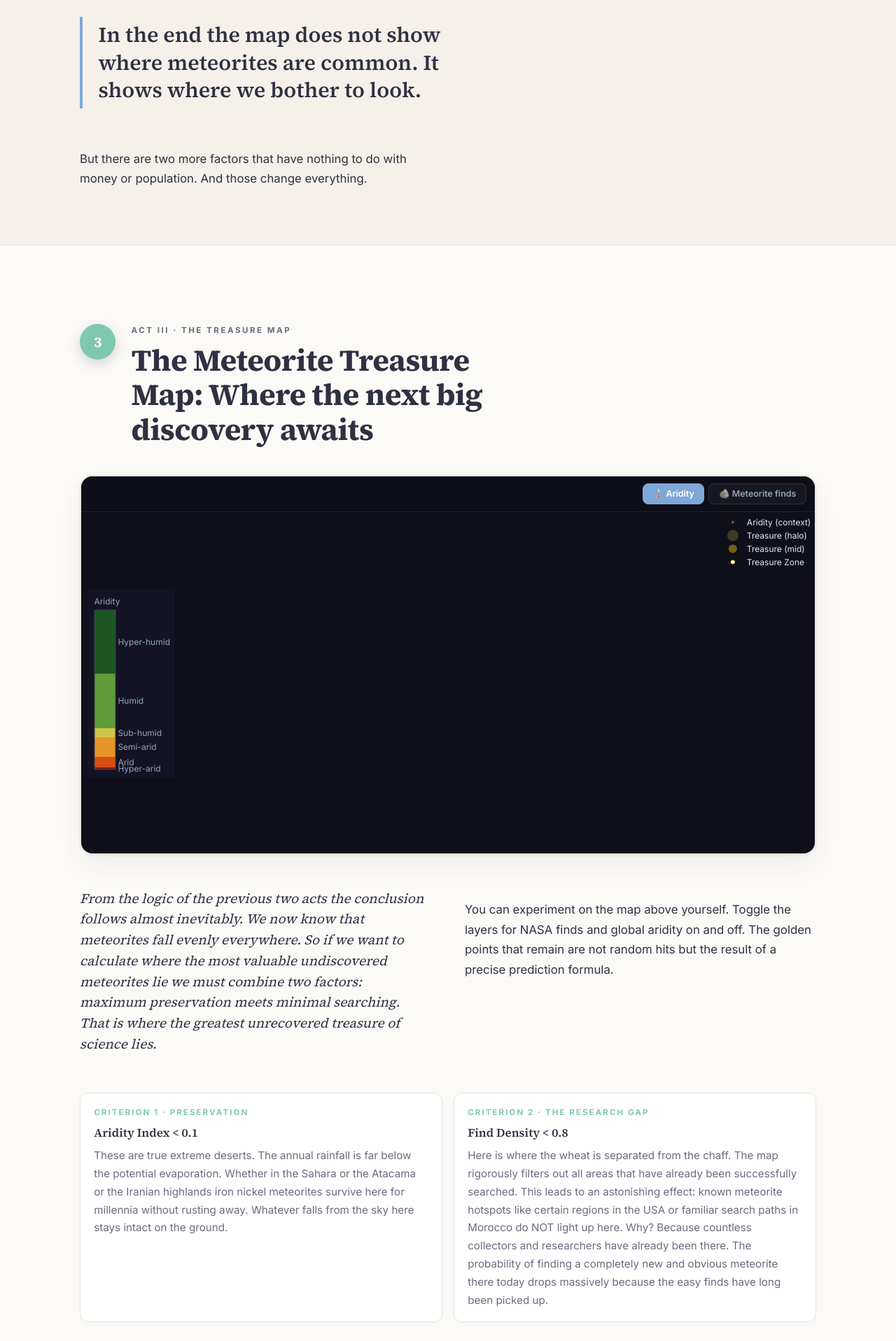
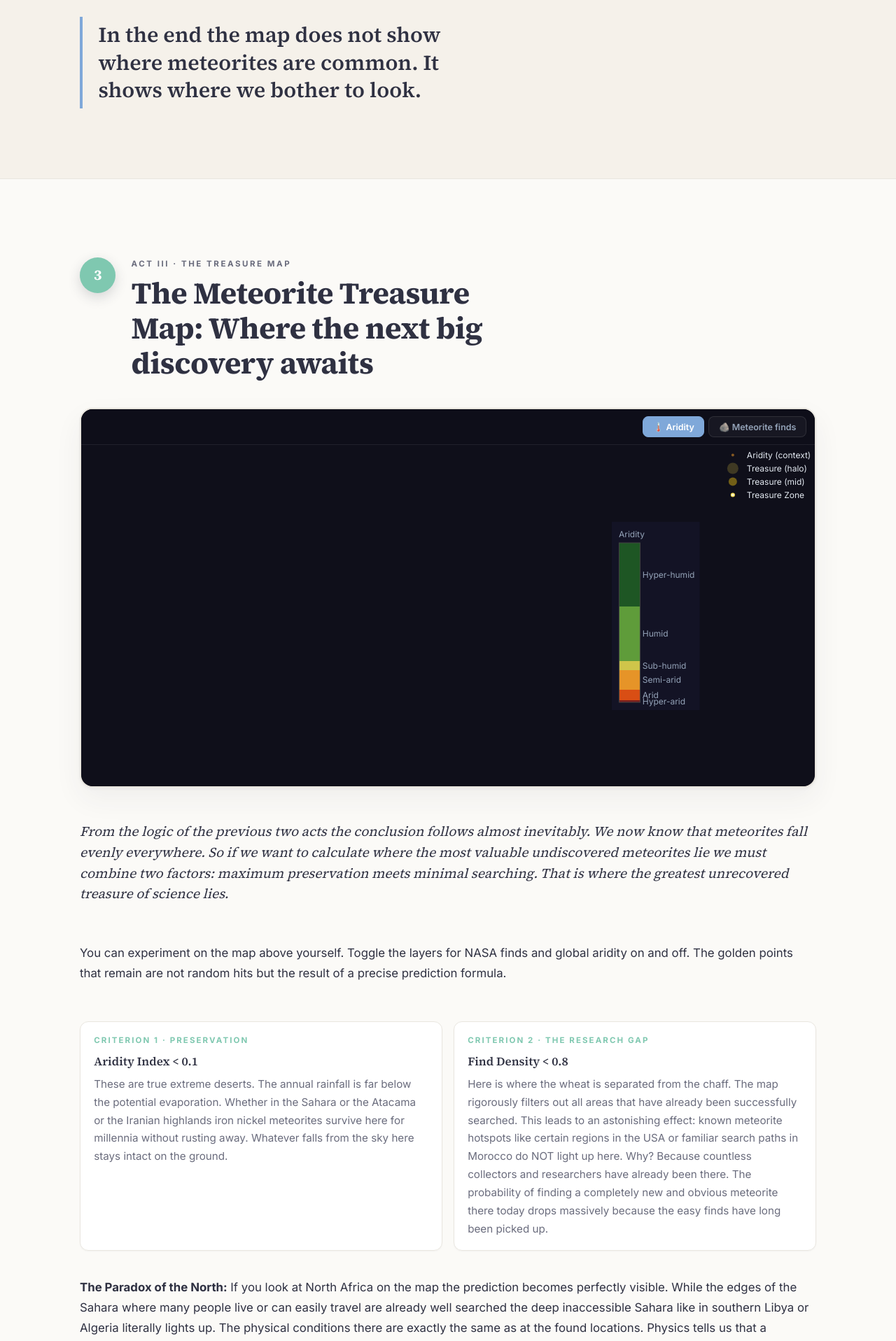
Before and after one commit to podsv-fs26-ad24/ad24-4-fancyproject, a Flask app: page / in a window 1280 px wide. Shown: the part 3640-5557 px from the top of the page at 70% size. Run offline with Flask 3, Linux system fonts and the light colour scheme; some libraries are stand-ins or nearby versions.

Commit message:
all done

```diff
--- a/src/templates/index.html
+++ b/src/templates/index.html
@@ -243,6 +243,11 @@
     @media (max-width: 820px) {
       .story { grid-template-columns: 1fr; gap: 1.6rem; }
     }
+    /* Section 3 uses a single flowing column – avoids the gap the
+       2-col grid would otherwise leave on the right side. */
+    .story.story--single-col {
+      grid-template-columns: 1fr;
+    }
     .story p { font-size: 1.05rem; }
     .story p + p { margin-top: 1.05rem; }
     .story p.lead-in {
@@ -819,10 +824,6 @@
           Whether a meteorite <em>falls</em> is a question of physics, and physics is the same everywhere on Earth. Whether a meteorite is <em>found</em> is a question of people, and people are spread very unevenly across the planet.
         </p>
 
-        <p>
-          The next two maps show why.
-        </p>
-
       </div>
     </div>
   </section>
@@ -875,10 +876,6 @@
         </p>
 
         <div class="pull">In the end the map does not show where meteorites are common. It shows where we bother to look.</div>
-
-        <p>
-          But there are two more factors that have nothing to do with money or population. And those change everything.
-        </p>
 
       </div>
     </div>
@@ -910,7 +907,7 @@
         <div class="map-canvas with-toolbar" id="map-c"></div>
       </div>
 
-      <div class="story reveal">
+      <div class="story story--single-col reveal">
 
         <p class="lead-in">
           From the logic of the previous two acts the conclusion follows almost inevitably. We now know that meteorites fall evenly everywhere. So if we want to calculate where the most valuable undiscovered meteorites lie we must combine two factors: maximum preservation meets minimal searching. That is where the greatest unrecovered treasure of science lies.
@@ -964,8 +961,11 @@
       </div>
 
       <p class="lead-in reveal" style="max-width: 60ch; margin-bottom: 2rem;">
-        Click on the description that best fits your stone. We will handle
-        the default settings for you. You only need to add the mass.
+        Choose a <strong>main group</strong>, then pick a <strong>subclass</strong>,
+        and enter the mass in grams. The calculator will estimate the collector
+        market value based on the median price per gram for that class.
+        If you are not sure about the classification, scroll down and click
+        one of the five cards below to fill in both dropdowns automatically.
       </p>
 
       <div class="calc reveal">
@@ -1011,9 +1011,9 @@
       <div class="meteor-gallery-intro reveal">
         <h3>Not sure about the class?</h3>
         <p>
-          Click on the image that looks most similar to your stone — the
-          two dropdowns will fill in automatically, you just need to enter
-          the mass.
+          Click on the description that best matches your stone. The
+          main group and subclass will be selected for you automatically.
+          You only need to enter the mass.
         </p>
       </div>
 
@@ -1125,8 +1125,8 @@
           <label for="explore-metric" class="explore-label">Data Layer:</label>
           <select id="explore-metric" class="explore-select">
             <option value="aridity">Aridity Index (Heatmap)</option>
-            <option value="pop">Population Density (2022)</option>
-            <option value="gdp">GDP per Capita (2024)</option>
+            <option value="pop">Population Density</option>
+            <option value="gdp">GDP per Capita</option>
             <option value="gap">Meteorite Discovery Gap</option>
           </select>
           <span class="explore-hint">Scroll to zoom · Drag to pan · Double click to reset</span>
@@ -1518,7 +1518,7 @@
       const traces = [];
 
       if (mapCMode === 'aridity') {
-        // Subtle aridity heatmap + its discrete-class legend on the LEFT.
+        // Subtle aridity heatmap + its discrete-class legend on the RIGHT.
         const aridityTrace = buildSubtleAridityBase();
         aridityTrace.marker.showscale = true;
         aridityTrace.marker.colorbar = {
@@ -1531,13 +1531,13 @@
           bgcolor:     '#131325',
           bordercolor: '#334155',
           len: 0.55,
-          x: 0.01, xanchor: 'left',
+          x: 0.99, xanchor: 'right',
         };
         traces.push(aridityTrace);
         traces.push(buildBorderOverlay({ color: 'rgba(255,255,255,0.10)', width: 0.4 }));
       } else {
         // Meteorite finds – cyan dots on a dark canvas, with a tiny
-        // single-swatch legend on the LEFT so the layer is named.
+        // single-swatch legend on the RIGHT so the layer is named.
         traces.push(buildBorderOverlay({ color: 'rgba(255,255,255,0.15)', width: 0.5 }));
         const pts = buildPointsTrace({
           size: 2.4, opacity: 0.55,
@@ -1545,7 +1545,7 @@
           lineColor: 'rgba(0,0,0,0.45)', lineWidth: 0.15,
         });
         // Force colour mapping to a 1-stop "Meteorite Finds" colourbar
-        // on the left – uniform value, label only.
+        // on the right – uniform value, label only.
         pts.marker.color      = POINTS.map(() => 1);
         pts.marker.colorscale = [[0, '#7dd3fc'], [1, '#7dd3fc']];
         pts.marker.cmin       = 0;
@@ -1560,7 +1560,7 @@
           bgcolor:     '#131325',
           bordercolor: '#334155',
           len: 0.18,
-          x: 0.01, xanchor: 'left',
+          x: 0.99, xanchor: 'right',
         };
         traces.push(pts);
       }
```
